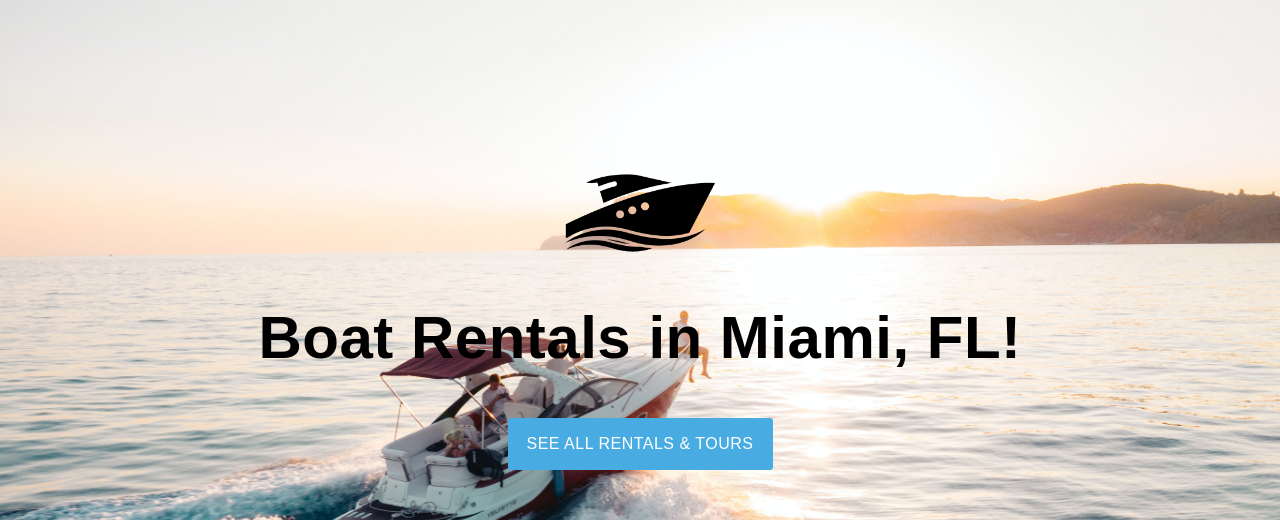
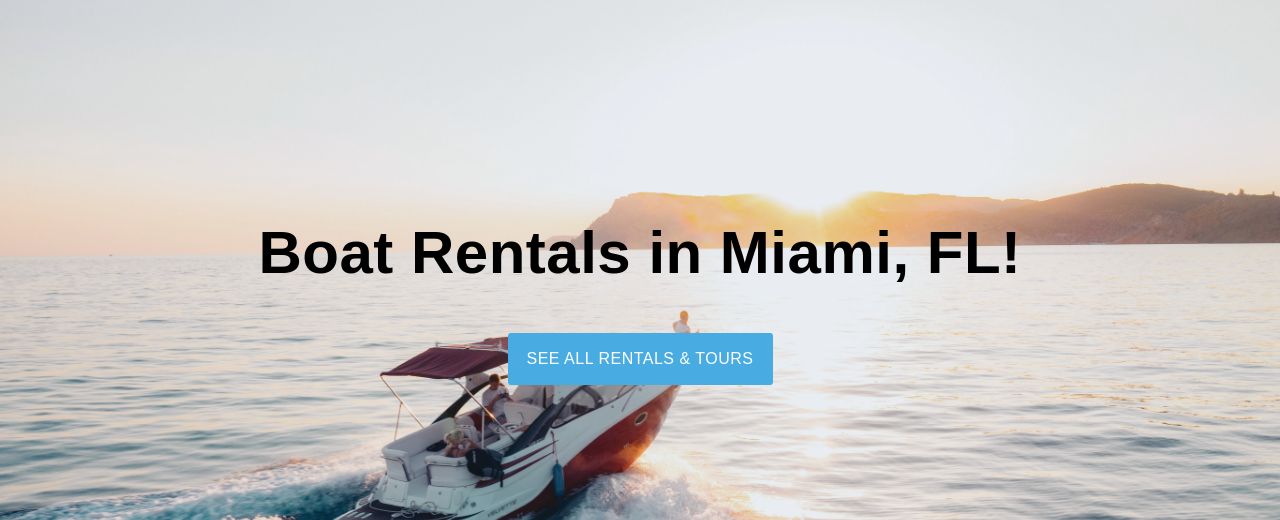
Before and after one commit to ElierHP/fishing-boat-rental, a Next.js app: page / in a window 1280 px wide. Shown: the part 120-640 px from the top of the page. Built offline with nearby package versions, Linux system fonts and the light colour scheme.

Commit message:
Edit: images

```diff
--- a/src/components/About.js
+++ b/src/components/About.js
@@ -34,10 +34,10 @@ export default function About() {
           <ImageContainer>
             <Image
               alt="boat image"
-              src="/product-1.jpg"
+              src="/about-img.jpg"
               layout="responsive"
-              width={500}
-              height={500}
+              width={100}
+              height={100}
               objectFit="contain"
               quality={100}
               priority={false}
@@ -69,7 +69,7 @@ const Content = styled.div`
 
 const Section = styled.section`
   padding: ${theme.space[6]}rem 0;
-  background: url("/product-1.jpg");
+  background: url("/about-background.jpg");
   background-position: center;
   background-repeat: no-repeat;
   background-size: cover;
--- a/src/components/Footer.js
+++ b/src/components/Footer.js
@@ -61,8 +61,8 @@ export default function Footer() {
 
 // Styles
 const Section = styled.div`
-  background: url("/footer-img.jpg");
-  background-position: center;
+  background: url("/about-background.jpg");
+  background-position: bottom;
   background-repeat: no-repeat;
   background-size: cover;
   position: relative;
--- a/src/components/Hero.js
+++ b/src/components/Hero.js
@@ -7,18 +7,12 @@ export default function Hero() {
   return (
     <Section>
       <Content>
-        <Image
-          alt="logo"
-          src="/logo.png"
-          height={150}
-          width={150}
-          quality={100}
-        />
         <h1>Boat Rentals in Miami, FL!</h1>
         <BtnContainer>
           <Button>SEE ALL RENTALS & TOURS</Button>
         </BtnContainer>
       </Content>
+      <Filter />
       <BackgroundImage>
         <Image
           alt="hero image"
@@ -54,6 +48,16 @@ const Content = styled.div`
   flex-direction: column;
   gap: 2rem;
   text-align: center;
+  padding: 0 2rem;
+  z-index: 1;
+`;
+
+const Filter = styled.div`
+  background: rgba(48, 82, 114, 0.1);
+  position: absolute;
+  top: 0;
+  height: 100%;
+  width: 100%;
 `;
 
 const BackgroundImage = styled.div`
--- a/src/styles/theme.js
+++ b/src/styles/theme.js
@@ -7,7 +7,7 @@ const theme = {
     small: 1.4,
     medium: 1.6,
     large: 2.1,
-    mobileHeading: 3,
+    mobileHeading: 4,
     heading: 3.6,
     largeHeading: 6,
   },
```
Also changed, not shown: public/about-img.jpg (added), 1 other file (tests, documents, lock files or other folders).
